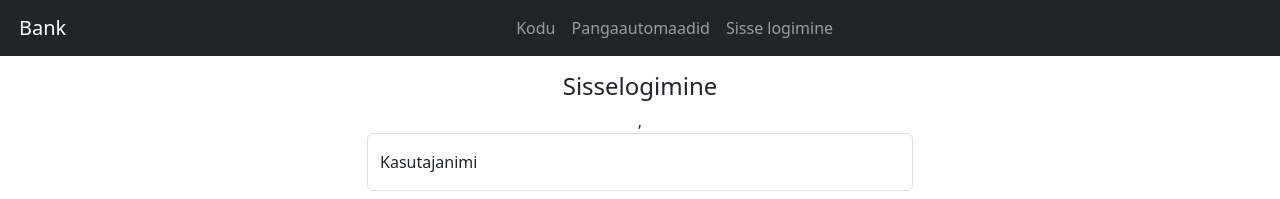
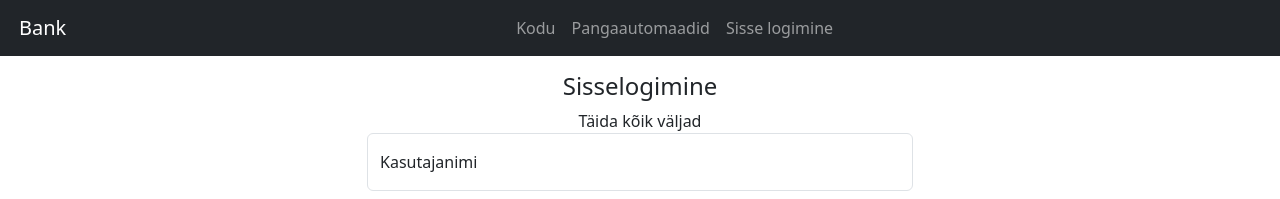
Before and after one commit to bcs-hub/bank41, a Vue app in the folder frontend/: page /login in a window 1280 px wide. Shown: the top 199 px of the page. Built offline with nearby package versions, Linux system fonts and the light colour scheme.

Commit message:
FEB-7-4 comlete

```diff
--- a/frontend/src/views/LoginView.vue
+++ b/frontend/src/views/LoginView.vue
@@ -25,8 +25,8 @@ export default {
     <div class="row justify-content-center">
       <div class="col col-6">
         <h4>Sisselogimine</h4>
-        ,
-        <div v-if="true" class="alert-danger" role="alert"> {{messege}}</div>
+
+         <div v-if="true" class="alert-danger" role="alert"> {{message}}</div>
 
         <div class="form-floating mb-3">
           <input v-model="loginRequest.username" type="text" class="form-control" placeholder="" />
```
